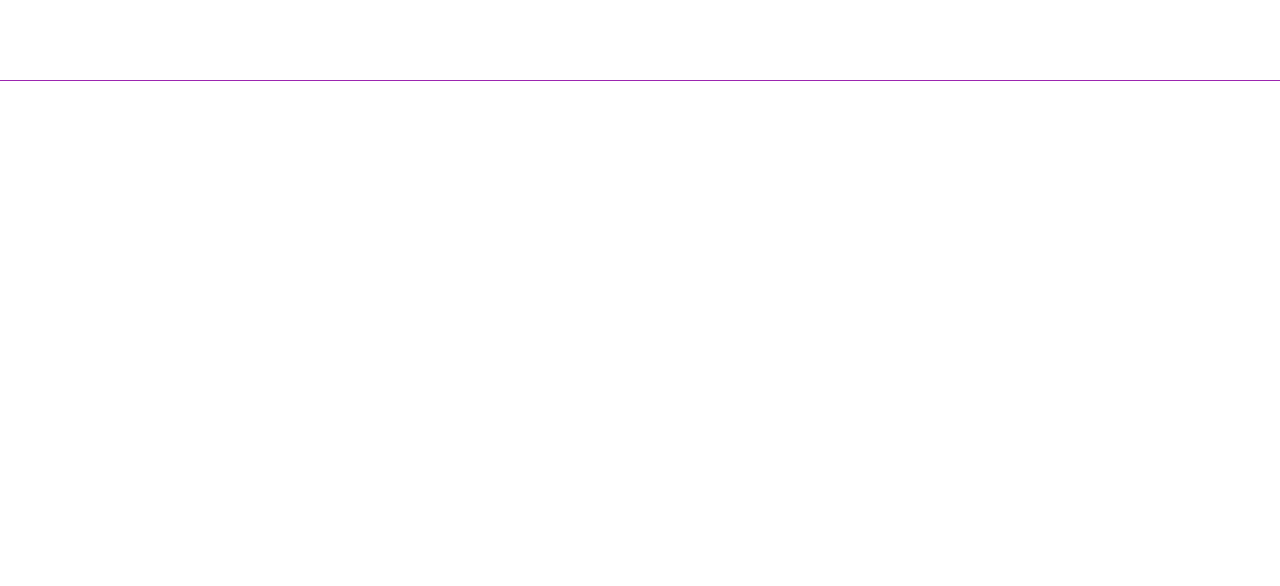
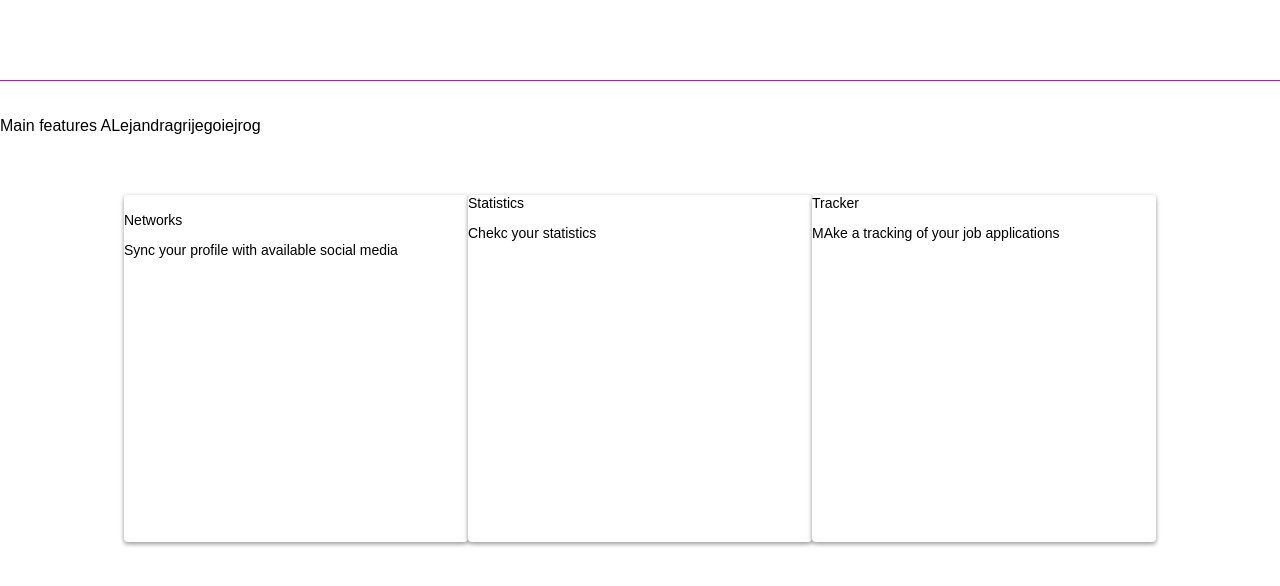
Before and after one commit to AngAven/mf-social-media-test, a React app: page /main_features in a window 1280 px wide. Shown: the top 586 px of the page. Built offline with nearby package versions, Linux system fonts and the light colour scheme.

Commit message:
first mainfeatures draft

```diff
--- a/src/pages/MainFeatures.jsx
+++ b/src/pages/MainFeatures.jsx
@@ -1,2 +1,30 @@
-//This is the space for the main features
-// :)
+import React from 'react'
+
+import '../styles/pages/MainFeatures.scss'
+
+const MainFeatures = () => {
+return (
+    <div className="mainfeatures">
+
+    Main features
+        ALejandragrijegoiejrog
+        <section className='cards-container'>
+            <div class='card'><h1></h1>Networks
+            <p>
+                Sync your profile with available social media
+            </p></div>
+            <div class='card'>Statistics
+            <p> Chekc your statistics</p></div>
+            <div class='card'>Tracker
+            <p>MAke a tracking of your job applications</p></div>
+
+
+
+
+        </section>
+
+    </div>
+)
+}
+
+export default MainFeatures
--- a/src/routes/App.jsx
+++ b/src/routes/App.jsx
@@ -5,6 +5,7 @@ import Login from '../pages/Login'
 import NotFound from '../containers/NotFound'
 import Home from '../pages/Home'
 import LoginWith from '../components/LoginWith'
+import MainFeatures from '../pages/MainFeatures'
 import '../styles/global.css'
 import Layout from '../containers/Layout'
 
@@ -17,6 +18,7 @@ const App = () => {
           <Route exact path="/home" component={Home}/>
           <Route exact path="/login" component={Login}/>
           <Route exact path="/login_with" component={LoginWith}/>
+          <Route exact path="/main_features" component={MainFeatures}/>
         </Layout>
       </Switch>
     </BrowserRouter>
--- /dev/null
+++ b/src/styles/pages/MainFeatures.scss
@@ -0,0 +1,38 @@
+@import 'src/styles/vars';
+
+.cards-container{
+    height:500px;
+
+    display: flex;
+    justify-content: center;
+    padding: 60px;
+}
+
+.card{
+    font-size: var(--sm);
+    width: 344px;
+    height: 347px;
+    padding: 0px;
+    gap: 45px;
+    background: #FFFFFF;
+    box-shadow: 0px 1px 5px rgba(0, 0, 0, 0.2), 0px 3px 4px rgba(0, 0, 0, 0.12), 0px 2px 4px rgba(0, 0, 0, 0.14);
+    border-radius: 4px;
+}
+
+.networks h1{
+
+}
+
+
+/*
+.networks{
+flex-direction: row;
+padding: 0px;
+
+position: relative;
+width: 344px;
+height: 347px;
+background: #FFFFFF;
+box-shadow: 0px 1px 5px rgba(0, 0, 0, 0.2), 0px 3px 4px rgba(0, 0, 0, 0.12), 0px 2px 4px rgba(0, 0, 0, 0.14);
+border-radius: 4px;
+}*/
```
